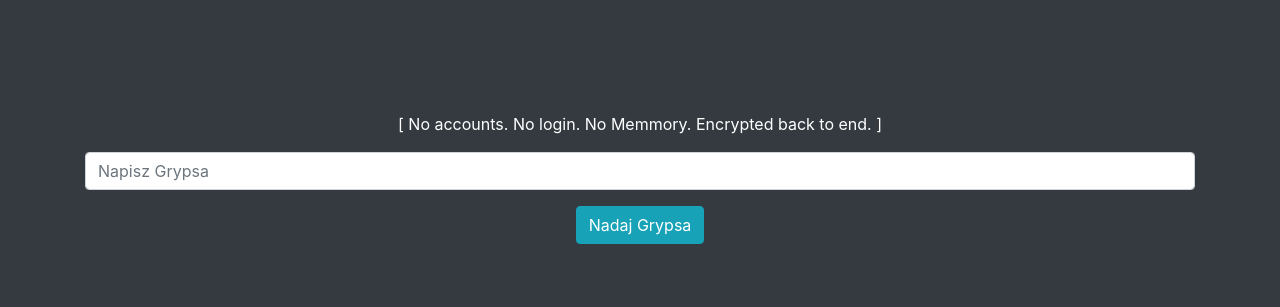
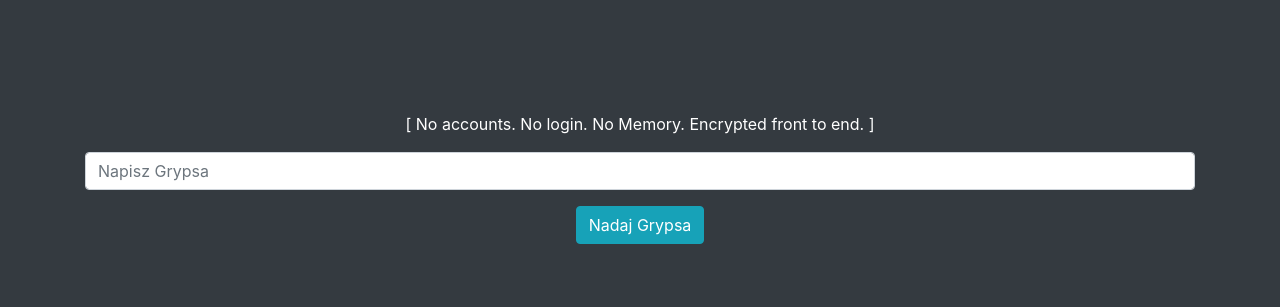
Before and after one commit to jeremiasz-goti/grypser, a Flask app: page / in a window 1280 px wide. Shown: the part 61-368 px from the top of the page. Run offline with Flask 2, Linux system fonts and the light colour scheme; parts of the project's set-up code (start-up, migrations or seed data) failed here and were passed over; some libraries are stand-ins or nearby versions.

Commit message:
typo and favicon

```diff
--- a/templates/base.html
+++ b/templates/base.html
@@ -2,7 +2,7 @@
 <html lang="en">
 
 <head>
-
+  <link rel="shortcut icon" href="{{ url_for('static', filename='favicon.ico') }}" type="image/x-icon">
   <meta charset="utf-8">
   <meta name="viewport" content="width=device-width, initial-scale=1, shrink-to-fit=no">
   <meta name="description" content="">
--- a/templates/home.html
+++ b/templates/home.html
@@ -3,7 +3,7 @@
   <div class="container mt-5">
     <div class="row">
       <div class="col-lg-12 text-center mt-5">
-        <p>[ No accounts. No login. No Memmory. Encrypted back to end. ]</p>
+        <p>[ No accounts. No login. No Memory. Encrypted front to end. ]</p>
       </div>
     </div>
   </div>
```
Also changed, not shown: static/favicon.ico (added).
